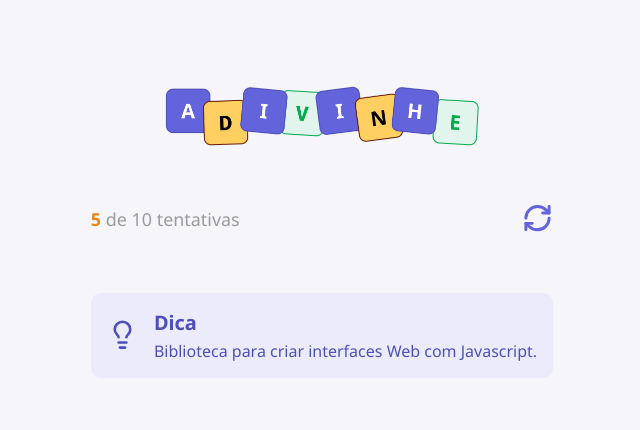
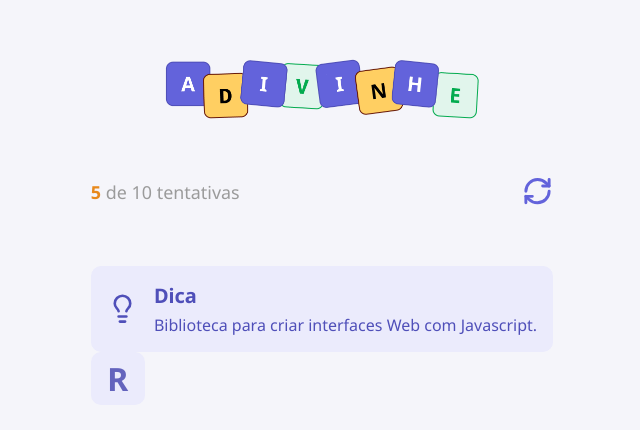
Before and after one commit to horquidia-lima/Jogo-de-Adivinhacao, a React (Vite) app: page / in a window 1280 px wide. Shown: the part 168-598 px from the top of the page, without its empty margins (318-958 px from the left). Built offline with nearby package versions, Linux system fonts and the light colour scheme.

Commit message:
Criando Componente de Letter

```diff
--- a/src/App.tsx
+++ b/src/App.tsx
@@ -1,5 +1,6 @@
 import styles from "./app.module.css"
 import { Header } from "./components/Header"
+import { Letter } from "./components/Letter"
 import { Tip } from "./components/Tip"
 
 export default function App() {
@@ -12,6 +13,7 @@
             <main>
                 <Header current={5} max={10} onRestart={handleRestartGame}/>
                 <Tip tip="Biblioteca para criar interfaces Web com Javascript."/>
+                <Letter value="R"/>
             </main>
         </div>
     )
--- /dev/null
+++ b/src/components/Letter/index.tsx
@@ -0,0 +1,13 @@
+import styles from "./styles.module.css"
+
+type Props = {
+    value?: string
+}
+
+export function Letter({value = ""}: Props){
+    return(
+        <div className={styles.letter}>
+            <span>{value}</span>
+        </div>
+    )
+}
--- /dev/null
+++ b/src/components/Letter/styles.module.css
@@ -0,0 +1,16 @@
+.letter {
+    width: 3.37rem;
+    height: 3.37rem;
+    border-radius: 0.62rem;
+
+    background-color: #ebebfc;
+    color: #6363bd;
+
+    text-transform: uppercase;
+    font-size: 2rem;
+    font-weight: 700;
+
+    display: flex;
+    justify-content: center;
+    align-items: center;
+}
```
